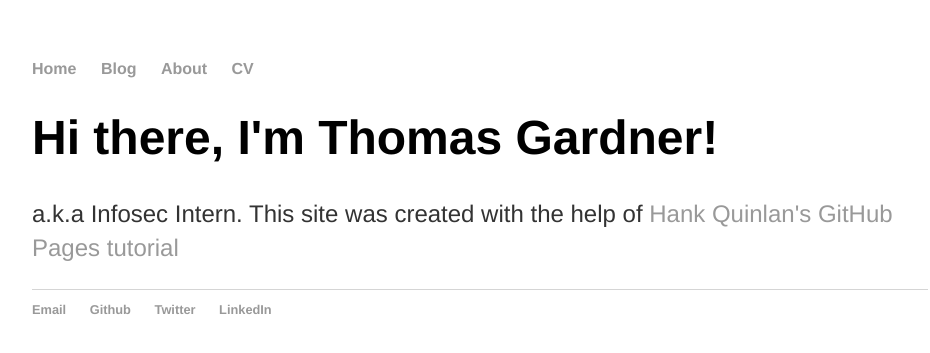
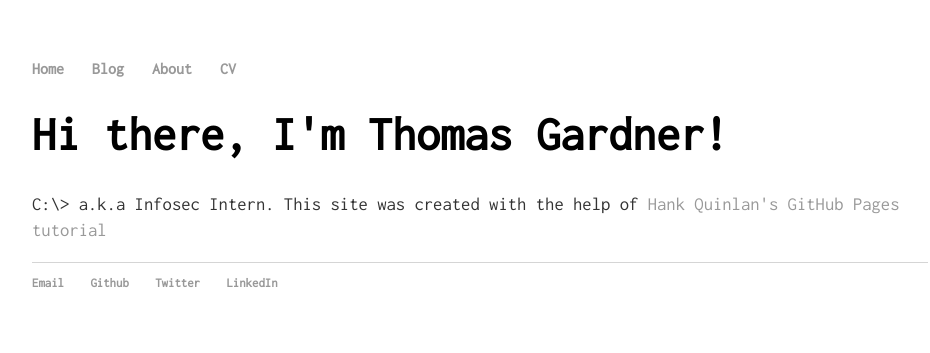
Before and after one commit to infosec-intern/infosec-intern.github.io, a Jekyll site: the page built from index.html, in a window 1280 px wide. Shown: the top 353 px of the page, without its empty margins (160-1090 px from the left). Built offline with Jekyll 4.4.1, drawn with Linux system fonts in a browser that asks for light colours.

Commit message:
added google font: inconsolata

```diff
--- a/_layouts/default.html
+++ b/_layouts/default.html
@@ -3,6 +3,7 @@
     <head>
         <meta charset="utf-8">
         <title>{{ page.title }}</title>
+        <link href="https://fonts.googleapis.com/css?family=Inconsolata" rel="stylesheet">
         <link rel="stylesheet" type="text/css" href="/css/main.css">
     </head>
     {% include navigation.html %}
--- a/css/index.css
+++ /dev/null
@@ -1,3 +0,0 @@
-p #introduction {
-    width: 30%;
-}
--- a/css/main.css
+++ b/css/main.css
@@ -1,7 +1,7 @@
 body {
     margin: 60px auto;
     width: 70%;
-    font-family:'Helvetica', 'Arial', 'Sans-Serif';
+    font-family: 'Inconsolata', monospace;
 }
 nav ul, footer ul {
     padding: 0px;
--- a/index.html
+++ b/index.html
@@ -3,14 +3,14 @@ layout: default
 title: Infosec Intern
 ---
 <style>
-    .blurb {
-        /*background-color: #fff;*/
+    #introduction {
+        font-size: 14pt;
     }
 </style>
 <div class="blurb">
     <h1>Hi there, I'm Thomas Gardner!</h1>
     <p id="introduction">
-        a.k.a Infosec Intern. This site was created with the help of
+        C:\> a.k.a Infosec Intern. This site was created with the help of
         <a href="http://jmcglone.com/guides/github-pages/">Hank Quinlan's GitHub Pages tutorial</a>
     </p>
 </div>
```
